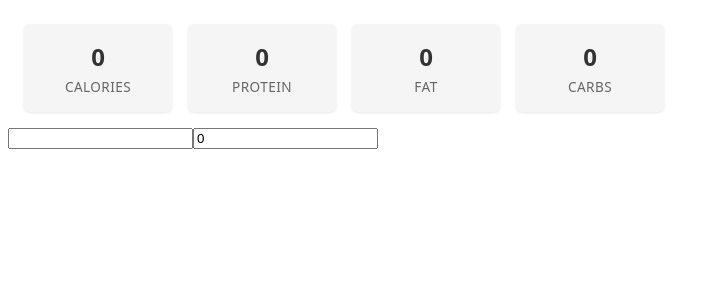
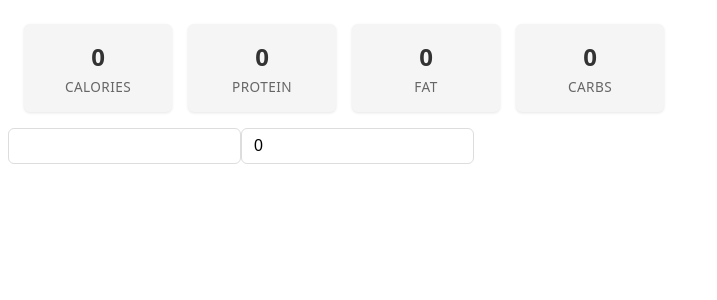
Before and after one commit to szafarzradoslaw/makro-vue-js, a Vue app in the folder frontend/: page / in a window 1280 px wide. Shown: the top 300 px of the page, without its empty margins (0-717 px from the left). Built offline with nearby package versions, Linux system fonts and the light colour scheme.

Commit message:
Fixed no-return in getFood() css to input.vue

```diff
--- a/frontend/src/components/caloriesCalculation.js
+++ b/frontend/src/components/caloriesCalculation.js
@@ -12,18 +12,20 @@ async function getFood(food) {
     if (!response.ok) {
       throw new Error('Network response was not ok');
     }
+    const data = await response.json();
+    return data;
   } catch (error) {
     console.error('Fetch error:', error);
   }
 }
 
-async function calculateMacros(food, quantity){
+async function calculateMacros(food, quantity) {
   const data = await getFood(food);
   kalorieTotal.value += (data.calories * quantity * 0.01)
-  proteinTotal.value +=  (data.protein * quantity * 0.01)
-  fatTotal.value  += (data.fat * quantity * 0.01)
+  proteinTotal.value += (data.protein * quantity * 0.01)
+  fatTotal.value += (data.fat * quantity * 0.01)
   carbsTotal.value += (data.carbs * quantity * 0.01)
-  console.log(kalorieTotal.value, proteinTotal.value, fatTotal.value, carbsTotal.value )
+  console.log(kalorieTotal.value, proteinTotal.value, fatTotal.value, carbsTotal.value)
 }
 
 export {
--- a/frontend/src/components/input.vue
+++ b/frontend/src/components/input.vue
@@ -24,4 +24,16 @@ watch([food, quantity], () => {
 </template>
 
 <style scoped>
+  input {
+    padding: 8px 12px;
+    font-size: 16px;
+    border: 1.5px solid #ddd;
+    border-radius: 6px;
+    transition: border-color 0.3s;
+  }
+  input:focus {
+    outline: none;
+    border-color: #0f62fe; /* blue highlight like Streamlit */
+    box-shadow: 0 0 8px rgba(15, 98, 254, 0.4);
+  }
 </style>
```
Also changed, not shown: 1 other file (tests, documents, lock files or other folders).
